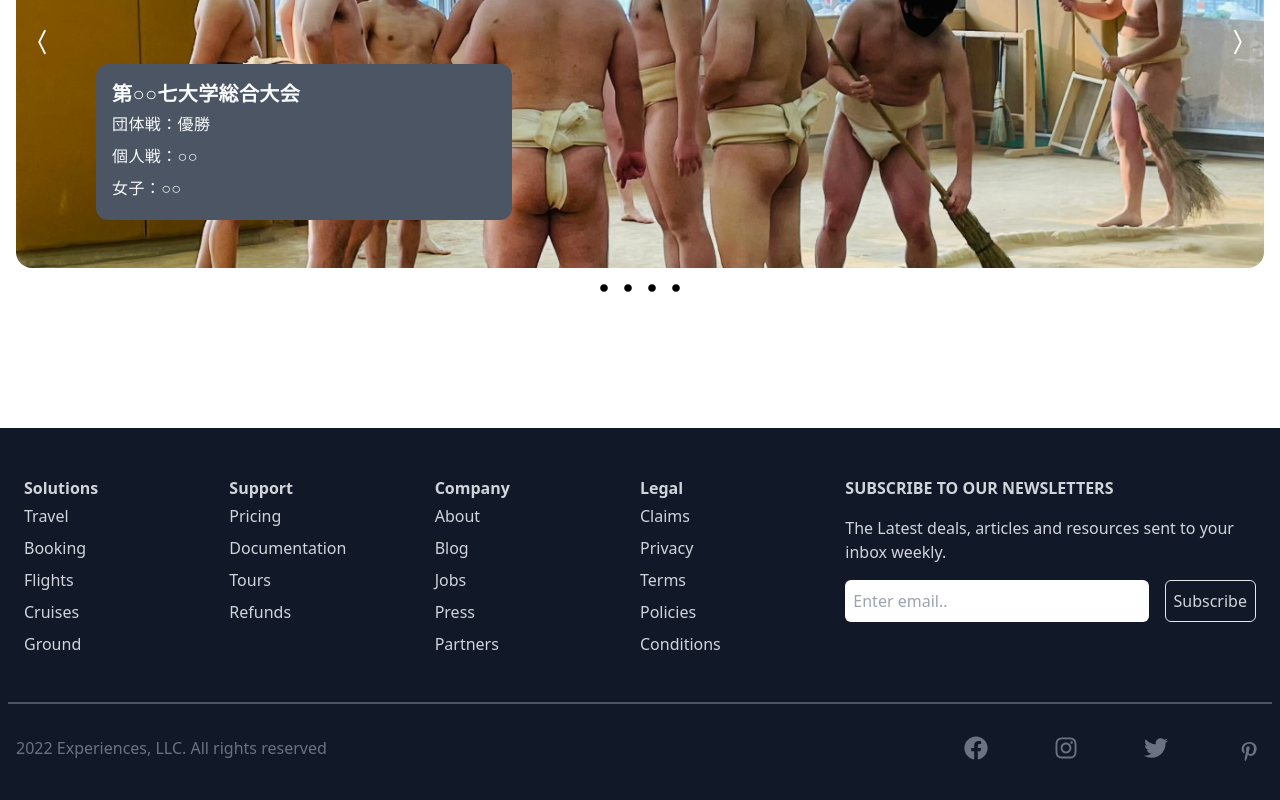
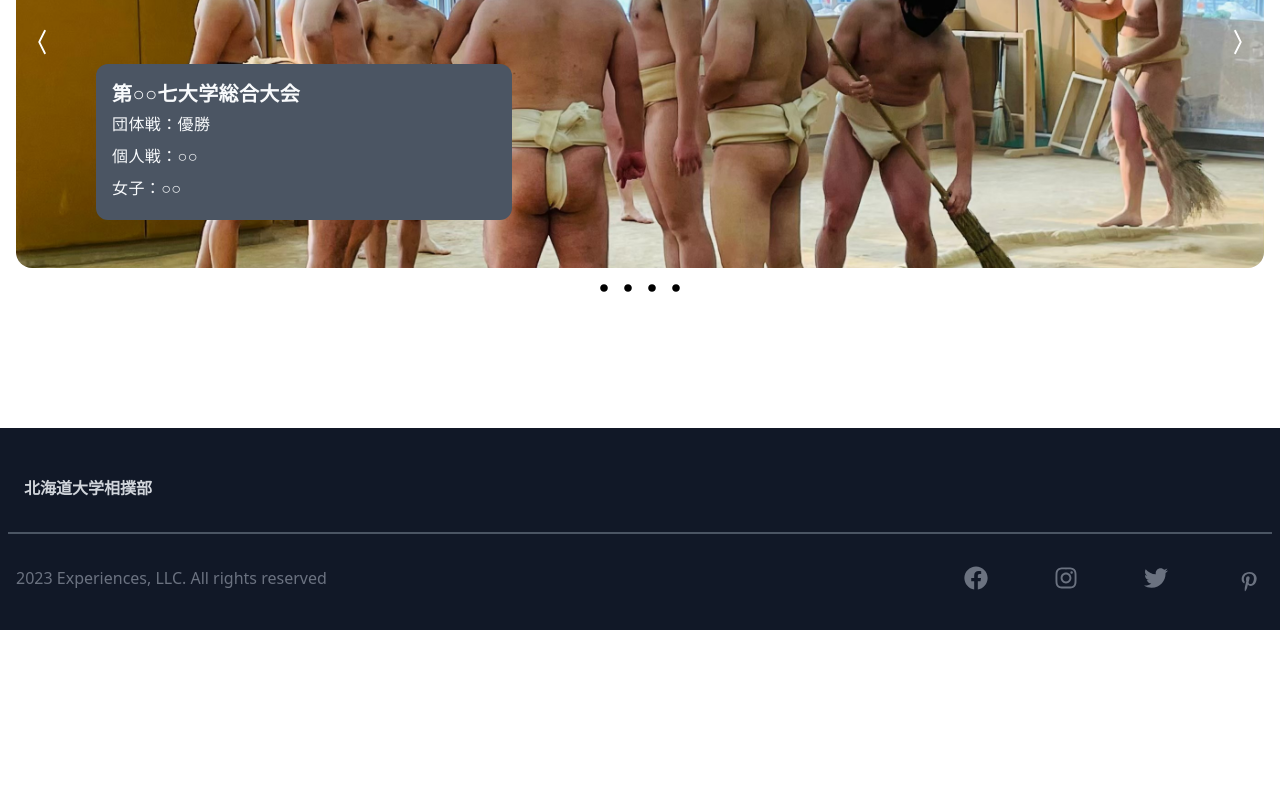
Before and after one commit to takopon2525/react-tailwind-experiences-main, a React (Create React App) app: page / in a window 1280 px wide. Shown: the part 2652-3452 px from the top of the page. After the commit the page ends 3282 px from the top, so only its background shows below. Built offline with nearby package versions, Linux system fonts and the light colour scheme.

Commit message:
一旦保存

```diff
--- a/src/components/Footer.jsx
+++ b/src/components/Footer.jsx
@@ -1,65 +1,17 @@
-import React from 'react';
-import { FaFacebook, FaInstagram, FaTwitter } from 'react-icons/fa';
-import { TiSocialPinterest } from 'react-icons/ti';
+import React from "react";
+import { FaFacebook, FaInstagram, FaTwitter } from "react-icons/fa";
+import { TiSocialPinterest } from "react-icons/ti";
 
 const Footer = () => {
   return (
-    <div className='w-full mt-24 bg-gray-900 text-gray-300 py-2 px-2'>
-      <div className='max-w-[1400px] mx-auto grid grid-cols-2 md:grid-cols-6 border-b-2 border-gray-600 py-8 px-4'>
-        <div>
-          <h6 className='font-bold uppercare pt-2'>Solutions</h6>
-          <ul>
-            <li className='py-1'>Travel</li>
-            <li className='py-1'>Booking</li>
-            <li className='py-1'>Flights</li>
-            <li className='py-1'>Cruises</li>
-            <li className='py-1'>Ground</li>
-          </ul>
-        </div>
-        <div>
-          <h6 className='font-bold uppercare pt-2'>Support</h6>
-          <ul>
-            <li className='py-1'>Pricing</li>
-            <li className='py-1'>Documentation</li>
-            <li className='py-1'>Tours</li>
-            <li className='py-1'>Refunds</li>
-          </ul>
-        </div>
-        <div>
-          <h6 className='font-bold uppercare pt-2'>Company</h6>
-          <ul>
-            <li className='py-1'>About</li>
-            <li className='py-1'>Blog</li>
-            <li className='py-1'>Jobs</li>
-            <li className='py-1'>Press</li>
-            <li className='py-1'>Partners</li>
-          </ul>
-        </div>
-        <div>
-          <h6 className='font-bold uppercare pt-2'>Legal</h6>
-          <ul>
-            <li className='py-1'>Claims</li>
-            <li className='py-1'>Privacy</li>
-            <li className='py-1'>Terms</li>
-            <li className='py-1'>Policies</li>
-            <li className='py-1'>Conditions</li>
-          </ul>
-        </div>
-        <div className='col-span-2 py-8 md:pt-2'>
-          <p className='font-bold uppercase'>Subscribe to our newsletters</p>
-          <p className='py-4'>
-            The Latest deals, articles and resources sent to your inbox weekly.
-          </p>
-          <form className='flex flex-col sm:flex-row'>
-            <input className='w-full p-2 mr-4 rounded-md mb-4' type='email' placeholder='Enter email..' />
-            <button className='p-2 mb-4 rounded-md'>Subscribe</button>
-          </form>
-        </div>
+    <div className="w-full mt-24 bg-gray-900 text-gray-300 py-2 px-2">
+      <div className="max-w-[1400px] mx-auto grid grid-cols-6 border-b-2 border-gray-600 py-8 px-4">
+        <h6 className="font-bold uppercare pt-2">北海道大学相撲部</h6>
       </div>
 
-      <div className='flex flex-col max-w-[1400px] px-2 py-4 mx-auto justify-between sm:flex-row text-center text-gray-500'>
-        <p className='py-4'>2022 Experiences, LLC. All rights reserved</p>
-        <div className='flex justify-between sm:w-[300px] pt-4 text-2xl'>
+      <div className="flex flex-col max-w-[1400px] px-2 py-4 mx-auto justify-between sm:flex-row text-center text-gray-500">
+        <p className="py-4">2023 Experiences, LLC. All rights reserved</p>
+        <div className="flex justify-between sm:w-[300px] pt-4 text-2xl">
           <FaFacebook />
           <FaInstagram />
           <FaTwitter />
```
